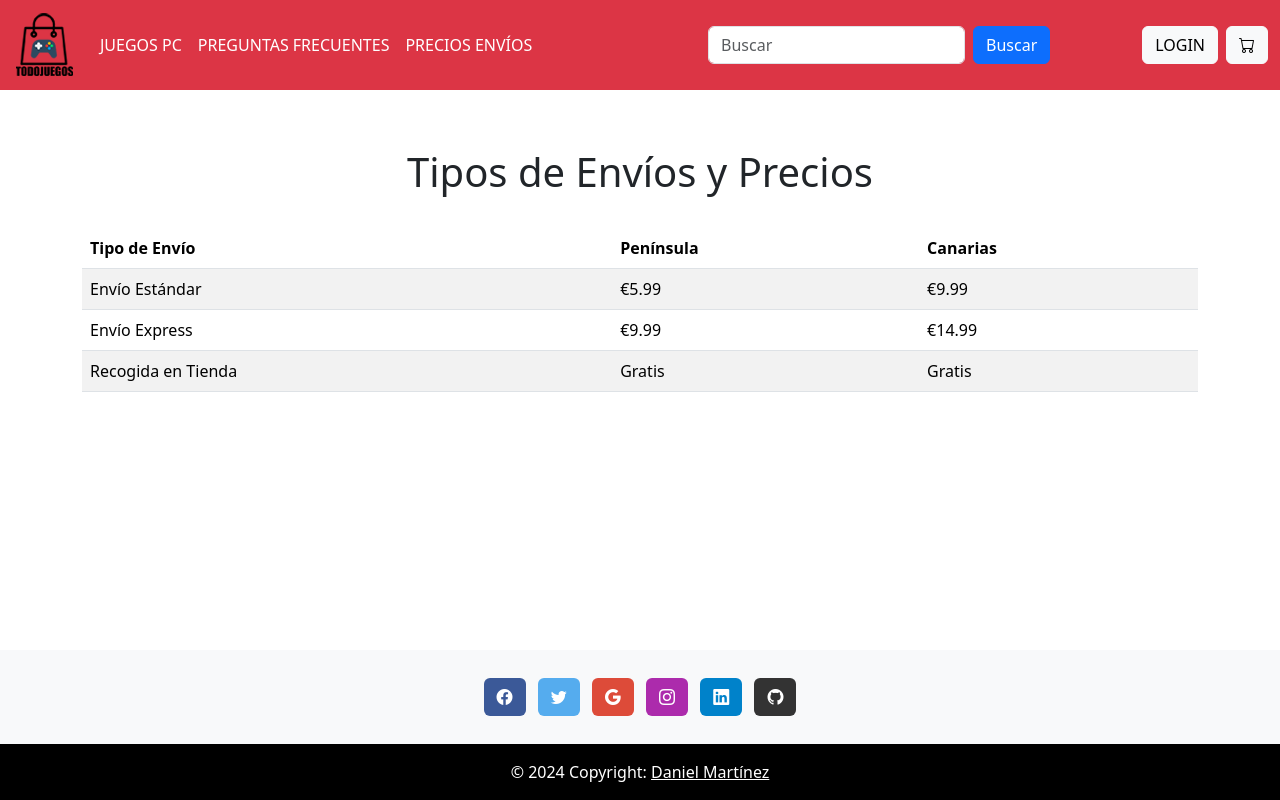
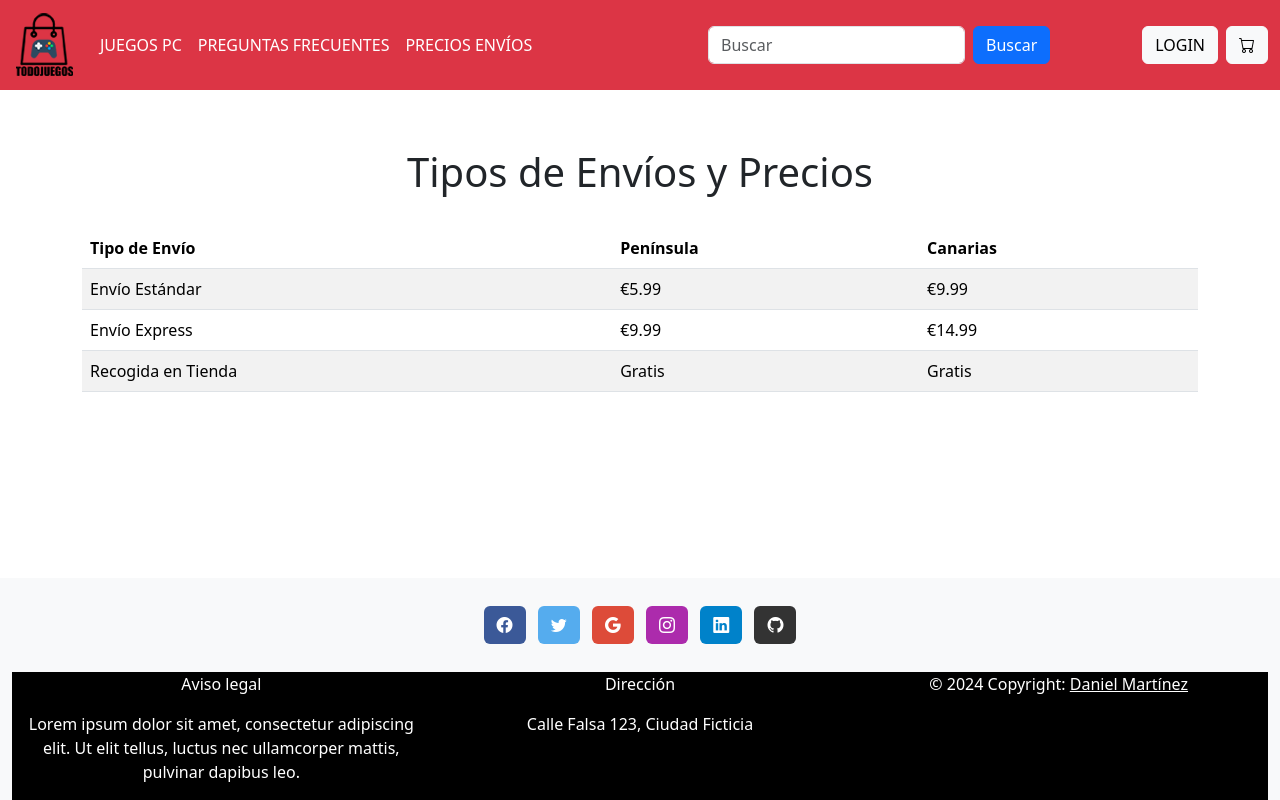
Before and after one commit to danielmartinezleon/LMSGI, a plain HTML site: page Proyecto Boostrap/html/envios.html in a window 1280 px wide. Drawn offline with nearby package versions, Linux system fonts and the light colour scheme.

Commit message:
footer retocado

```diff
--- a/Proyecto Boostrap/html/envios.html
+++ b/Proyecto Boostrap/html/envios.html
@@ -108,7 +108,7 @@
     </main>
 
     <footer class="bg-light text-center text-white">
-        <div class="container p-4 pb-0">
+        <div class="container-fluid p-4 pb-0">
             <section class="mb-4">
                 <a class="btn text-white btn-floating m-1" style="background-color: #3b5998;" href="#!" role="button"><i class="bi bi-facebook"></i></a>
                 <a class="btn text-white btn-floating m-1" style="background-color: #55acee;" href="#!" role="button"><i class="bi bi-twitter"></i></a>
@@ -117,11 +117,23 @@
                 <a class="btn text-white btn-floating m-1" style="background-color: #0082ca;" href="#!" role="button"><i class="bi bi-linkedin"></i></a>
                 <a class="btn text-white btn-floating m-1" style="background-color: #333333;" href="#!" role="button"><i class="bi bi-github"></i></a>
             </section>
-        </div>
-        <div class="text-center p-3" style="background-color: rgb(0, 0, 0);">
-            © 2024 Copyright:
-            <a class="text-white" href="">Daniel Martínez</a>
+
+
+            <div class="row" style="background-color: rgb(0, 0, 0);">
+                <div class="col">
+                    <p class="text-white">Aviso legal</p>
+                    <p>Lorem ipsum dolor sit amet, consectetur adipiscing elit. Ut elit tellus, luctus nec ullamcorper mattis, pulvinar dapibus leo.</p>
+                </div>
+                <div class="col">
+                    <p class="text-white">Dirección</p>
+                    <p>Calle Falsa 123, Ciudad Ficticia</p>
+                </div>
+                <div class="col">
+                    <p class="text-white">© 2024 Copyright: <a class="text-white" href="">Daniel Martínez</a></p>
+                </div>
+            </div>
         </div>
     </footer>
+
 </body>
 </html>
```
Also changed, not shown: Proyecto Boostrap/html/carro.html (+16 -5 lines), Proyecto Boostrap/html/faq.html (+16 -5 lines), Proyecto Boostrap/html/index.html (+16 -5 lines), Proyecto Boostrap/html/juegos.html (+16 -5 lines), Proyecto Boostrap/html/registro.html (+16 -5 lines).
